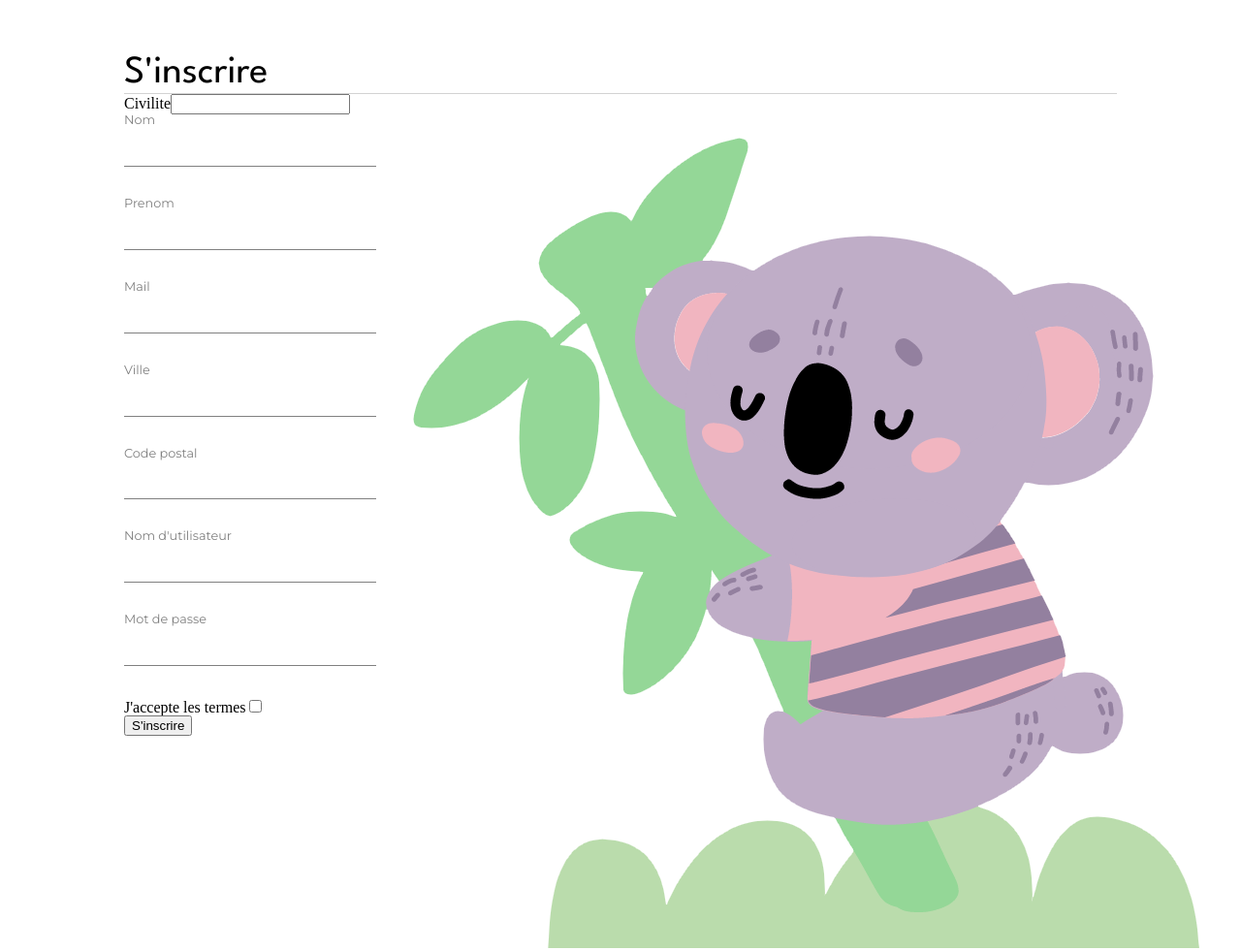
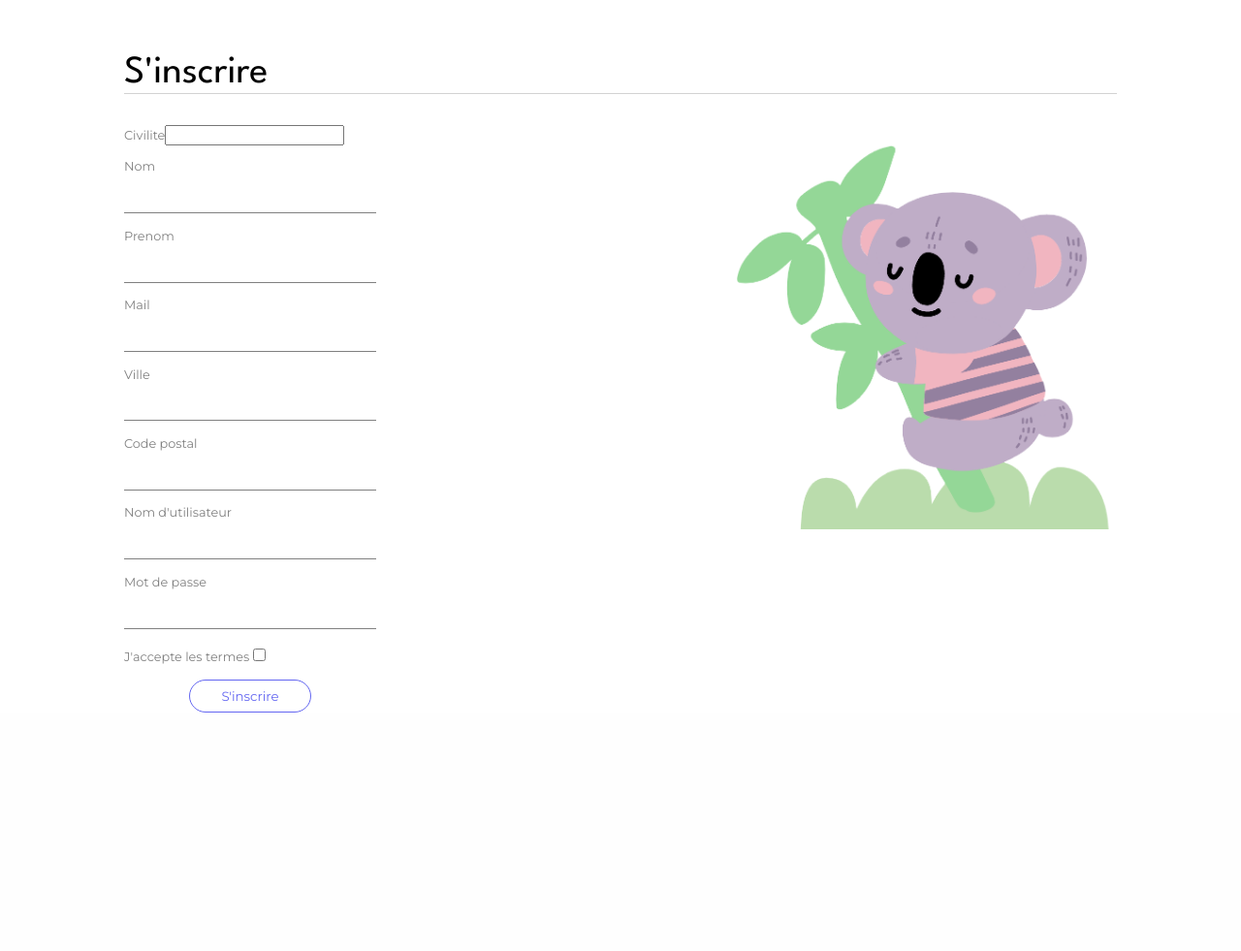
Before and after one commit to Kyliroco/koko-koala, a Symfony app: template templates/registration/register.html.twig in a window 1280 px wide. Shown: the part 72-1053 px from the top of the page at 97% size. After the commit the page ends 807 px from the top, so only its background shows below. Run offline with Twig, Linux system fonts and the light colour scheme; the template is opened without the code that fills it, so the values that code supplies are empty; form fields are guessed from the names that the template uses; some libraries are stand-ins or nearby versions; some web fonts are replaced.

Commit message:
register 2

```diff
--- a/public/css/form/form.css
+++ b/public/css/form/form.css
@@ -29,7 +29,7 @@ main {
     border-bottom-width: medium;
     border-bottom: 1px solid grey;
     font-family: 'Montserrat', sans-serif;
-    margin-bottom: 2rem;
+    margin-bottom: 1.1rem;
     padding-bottom: 0.5rem;
     padding-top: 0.5rem;
     width: 20vw;
@@ -37,4 +37,43 @@ main {
 .main_register {
     display: flex;
     justify-content: space-between;
+    padding-top: 2rem;
 }
+#koko_canva {
+    width: 100%;
+}
+#koko_canva_box {
+    width: 40%;
+}
+.form_element_line > div > label {
+    font-family: 'Montserrat', sans-serif;
+    font-size: 0.8rem;
+    color: gray;
+    padding-bottom: 0.5rem;
+}
+.form_element_line > div > select {
+    font-family: 'Montserrat', sans-serif;
+    background-color: white;
+    border: none;
+}
+.form_element_line {
+    padding-bottom: 1rem;
+}
+.form_button {
+    display: flex;
+    justify-content: space-around;
+}
+.form_button > button {
+    padding: 0.5rem 2rem 0.5rem 2rem;
+    font-family: 'Montserrat', sans-serif;
+    border-radius: 50rem;
+    border: 1px solid #6366f1;
+    color: #6366f1;
+    background-color: white;
+}
+
+.form_button > button:hover {
+    color: white;
+    background-color: #6366f1;
+    transition: 0.5s;
+}
--- a/templates/registration/register.html.twig
+++ b/templates/registration/register.html.twig
@@ -15,7 +15,9 @@
         <div class="main_register">
             <div>
                 {{ form_start(registrationForm) }}
-                {{ form_row(registrationForm.civilite) }}
+                <div class="form_element_line">
+                    {{ form_row(registrationForm.civilite) }}
+                </div>
                 <div class="form_element">
                     {{ form_row(registrationForm.nom) }}
                 </div>
@@ -41,18 +43,20 @@
                         label: 'Mot de passe'
                     }) }}
                 </div>
-
-                {{ form_row(registrationForm.agreeTerms, {
-                    label: "J'accepte les termes"
-                }) }}
+                <div class="form_element_line">
+                    {{ form_row(registrationForm.agreeTerms, {
+                        label: "J'accepte les termes"
+                    }) }}
+                </div>
+                <div class="form_button">
+                    <button type="submit" class="btn">S'inscrire</button>
+                </div>
 
 
-
-                <button type="submit" class="btn">S'inscrire</button>
                 {{ form_end(registrationForm) }}
             </div>
-            <div>
-                <img src={{ asset('img/background/koko_canva.png') }}>
+            <div id="koko_canva_box">
+                <img id="koko_canva" src={{ asset('img/background/koko_canva.png') }}>
             </div>
         </div>
 
```
